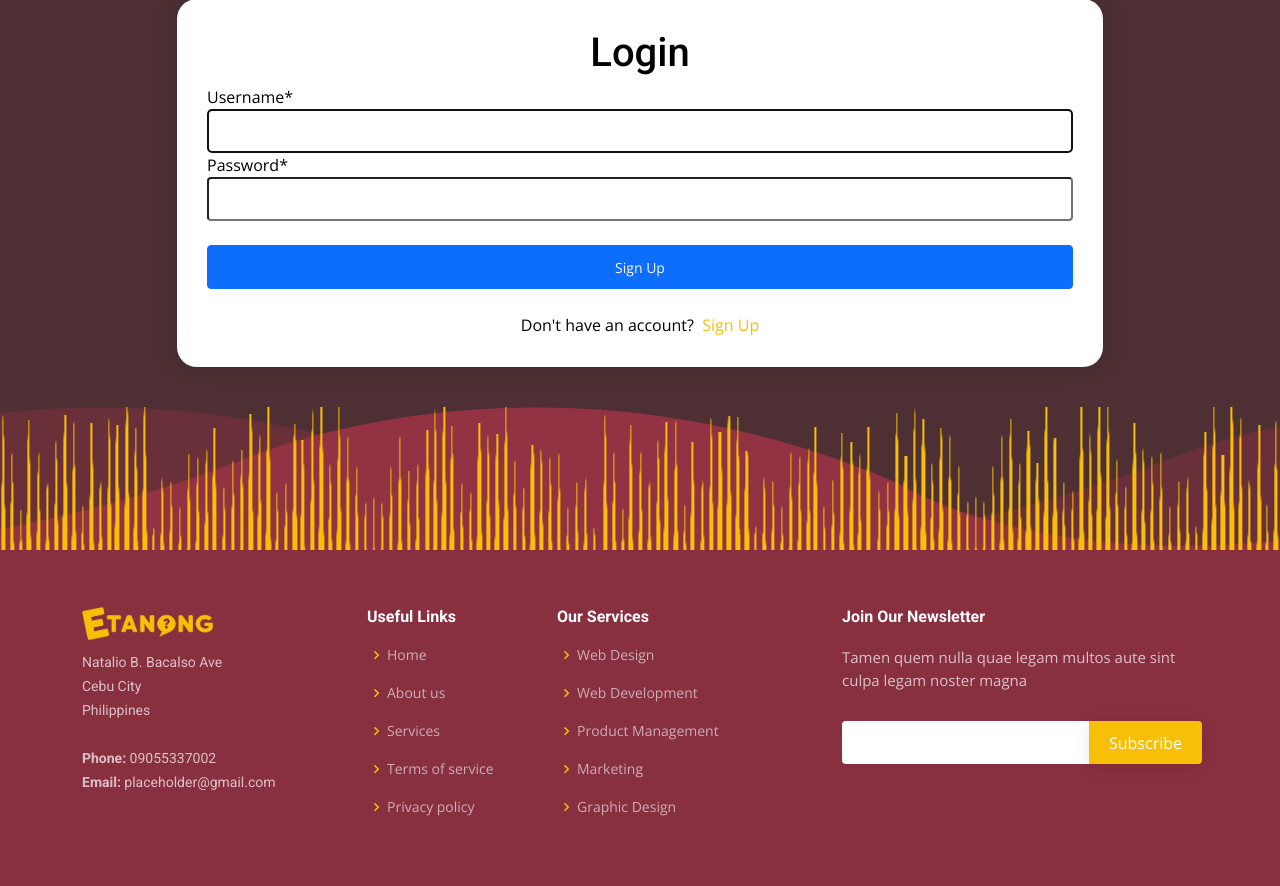
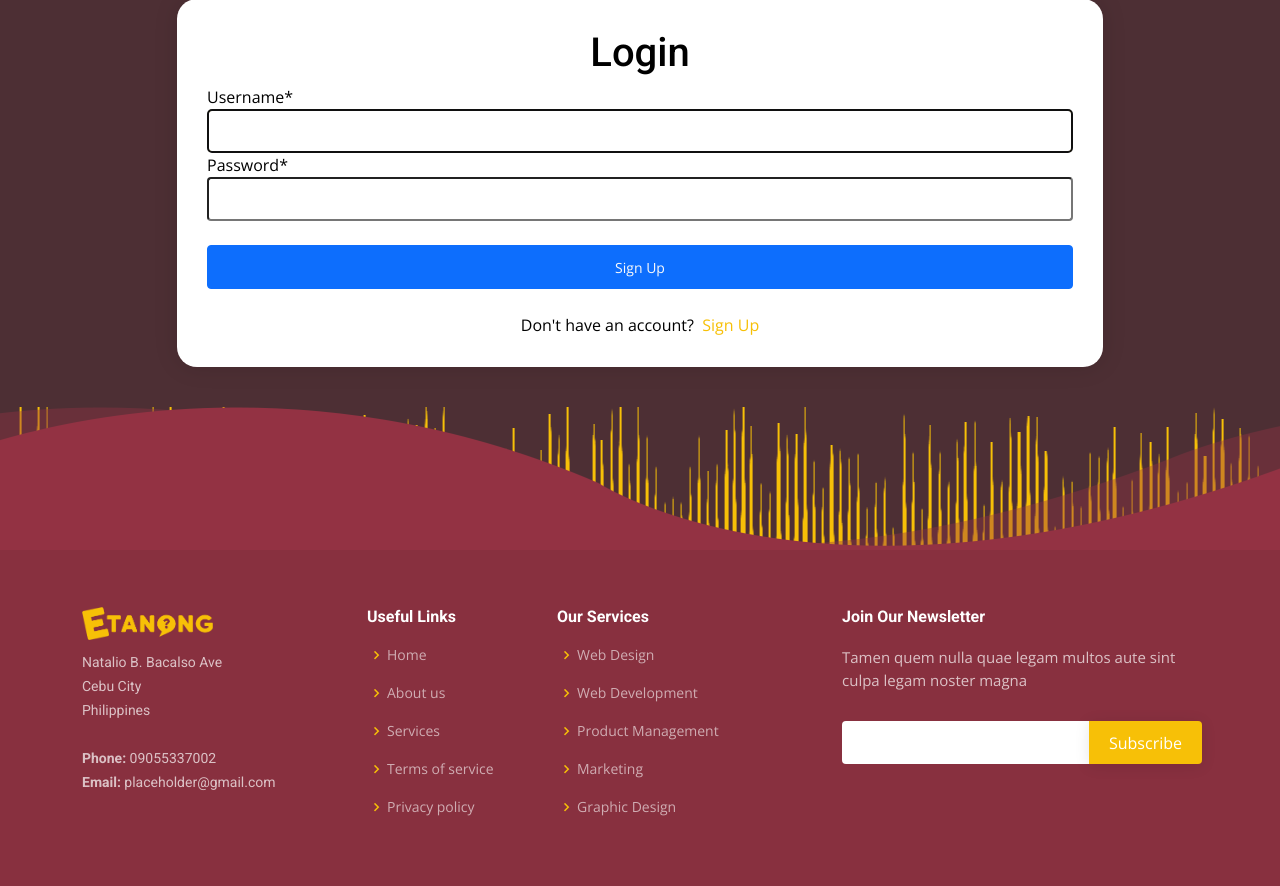
Before and after one commit to Junemhel/Capstone, a Django app: page /App/login in a window 1280 px wide. Shown: the part 250-1136 px from the top of the page. Run offline with Django 3.2, Linux system fonts and the light colour scheme; some libraries are stand-ins or nearby versions.

Commit message:
Update style.css

```diff
--- a/Etanong Github Copy/App/static/assets/css/style.css
+++ b/Etanong Github Copy/App/static/assets/css/style.css
@@ -1772,7 +1772,7 @@ section .wave
 	height: 143px;
 	bottom: 0;
   left: 0;
-  background: url("/static/assets/img/wave/wave.png");
+  background: url("/static/assets/img/wave/bar.png");
 	animation: animate 10s linear infinite;
 }
 
@@ -1794,7 +1794,7 @@ section .wave:after
 	content: '';
 	width: 100%;
 	height: 143px;
-	background: url("/static/assets/img/wave/bar.png");
+	background: url("/static/assets/img/wave/wave.png");
   position: absolute;
 	top: 0;
 	left: 0;
```
